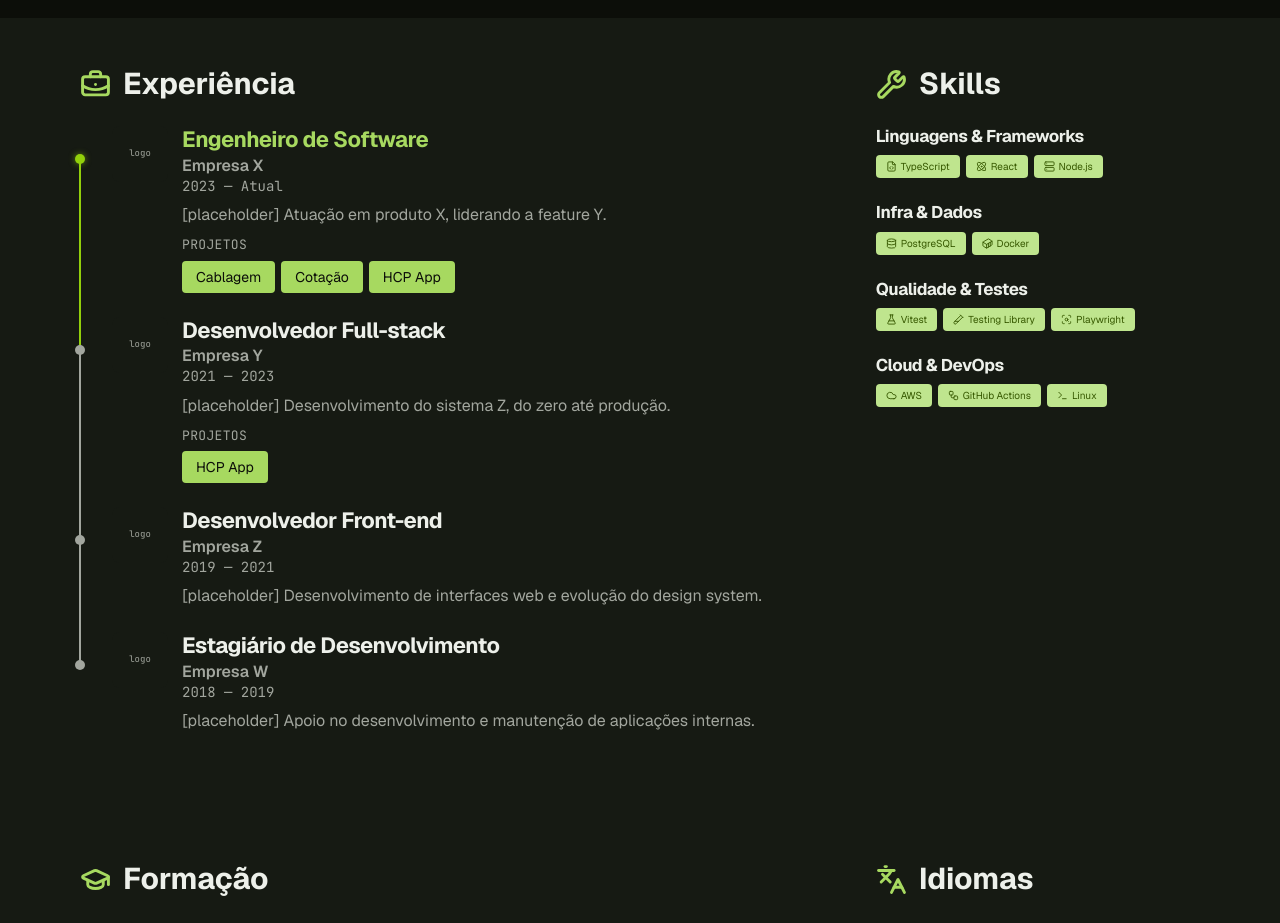
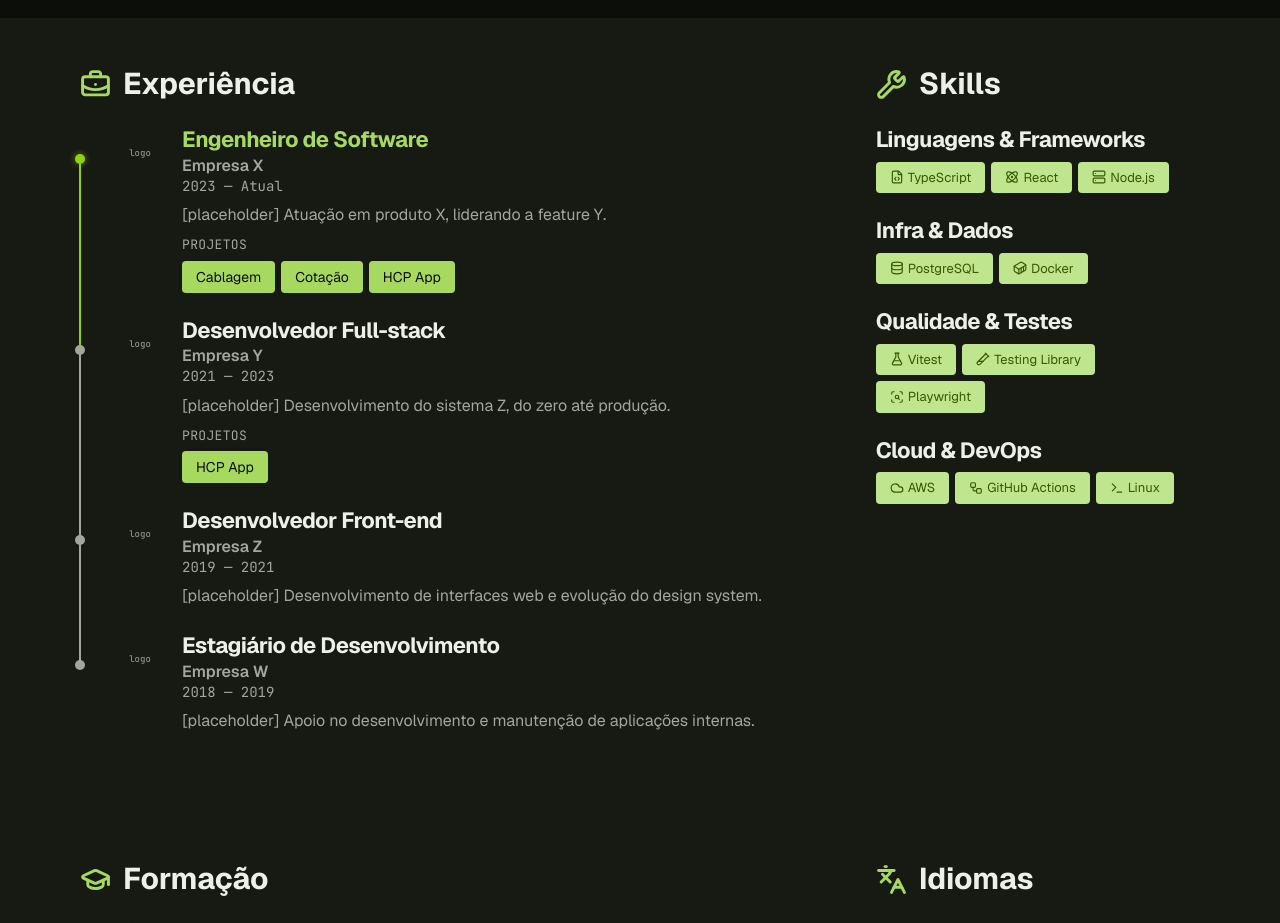
Before and after one commit to Matsvoka/portfolio, a Next.js app: page / in a window 1280 px wide. Shown: the part 840-1763 px from the top of the page. Built offline with nearby package versions, Linux system fonts and the light colour scheme.

Commit message:
feat: increase skills section and skill icon sizes

```diff
--- a/src/components/skills/skill-icon.tsx
+++ b/src/components/skills/skill-icon.tsx
@@ -28,7 +28,7 @@ const ICONS: Record<string, LucideIcon> = {
   Terminal,
 };
 
-export function SkillIcon({ name, size = 11 }: { name: string; size?: number }) {
+export function SkillIcon({ name, size = 14 }: { name: string; size?: number }) {
   const Icon = ICONS[name] ?? Code2;
   return <Icon size={size} aria-hidden="true" />;
 }
--- a/src/components/skills/skills-section.tsx
+++ b/src/components/skills/skills-section.tsx
@@ -9,14 +9,14 @@ export function SkillsSection() {
       <SectionTitle icon={Wrench}>Skills</SectionTitle>
       {skills.map((category) => (
         <div key={category.category} className="mb-6 last:mb-0">
-          <p className="mb-2 text-[17px] font-bold leading-tight tracking-tight text-fg">
+          <p className="mb-2 text-[22px] font-bold leading-tight tracking-tight text-fg">
             {category.category}
           </p>
           <div className="flex flex-wrap gap-1.5">
             {category.items.map((item) => (
               <span
                 key={item.name}
-                className="inline-flex items-center gap-1 rounded bg-lime-soft px-2.5 py-1 text-[10px] text-lime-deep"
+                className="inline-flex items-center gap-1 rounded bg-lime-soft px-3.5 py-1.5 text-[13px] text-lime-deep"
               >
                 <SkillIcon name={item.icon} />
                 {item.name}
```
Also changed, not shown: 1 other file (tests, documents, lock files or other folders).
